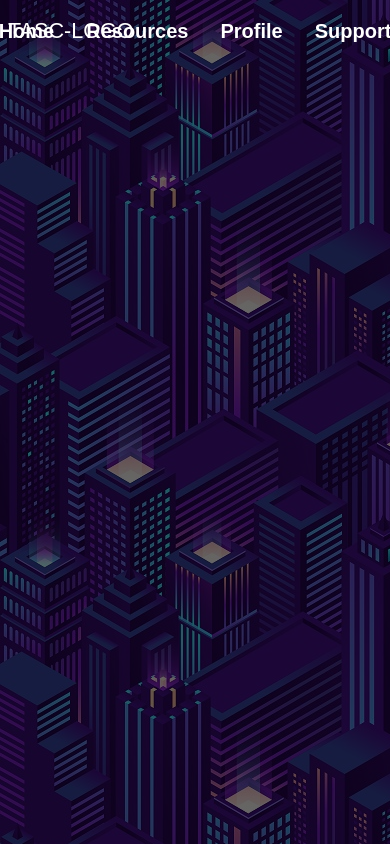
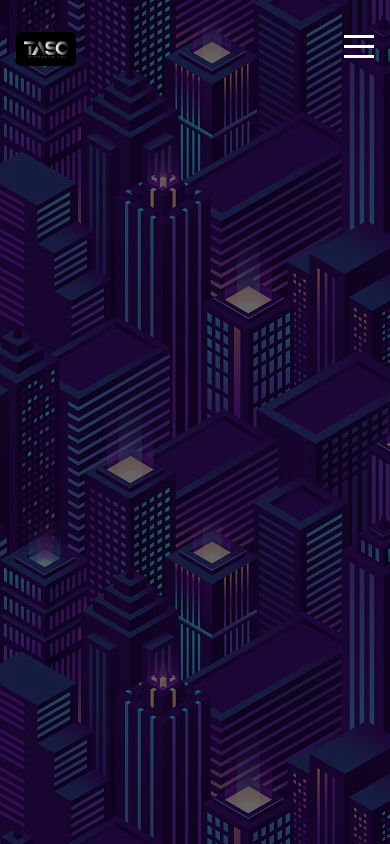
Before and after one commit to rat-tub/frontend-components, a SvelteKit app: page /tasc-templates/KausthubhTascTemplate1 in a window 390 px wide. Built offline with nearby package versions, Linux system fonts and the light colour scheme.

Commit message:
feat: working hamburger menu
update tasc-template 1 so that its kind of responsive with a hamburger menu

```diff
--- a/src/routes/tasc-templates/KausthubhTascTemplate1/+page.svelte
+++ b/src/routes/tasc-templates/KausthubhTascTemplate1/+page.svelte
@@ -1,3 +1,7 @@
+<script>
+  import tasc from "$lib/images/tasc-low-quality.jpg";
+</script>
+
 <svelte:head>
   <title>TASC</title>
   <style>
@@ -13,7 +17,9 @@
 </svelte:head>
 
 <nav class="navbar">
-  <div class="brand-title">TASC-LOGO</div>
+  <img src={tasc} alt="tasc logo" class="brand-title" />
+  <input type="checkbox" class="toggle-menu" />
+  <div class="hamburger" />
   <div class="nav-links">
     <ul>
       <li><a href="/">Home</a></li>
@@ -38,40 +44,50 @@
   .background {
     background-image: url($lib/images/better.jpg);
     background-repeat: repeat;
-    background-color: rgba(0, 0, 0, 0.6); /* Fallback background color */
+    background-color: rgba(0, 0, 0, 0.6);
     background-blend-mode: darken;
     height: 100vh;
   }
 
   .navbar {
+    flex-direction: row;
     display: flex;
     position: fixed;
     justify-content: center;
     align-items: center;
     background-image: url($lib/images/better.jpg);
-    background-color: rgba(0, 0, 0, 0.6); /* Fallback background color */
+    background-color: rgba(0, 0, 0, 0.6);
     background-blend-mode: darken;
     background-repeat: repeat;
     width: 100%;
     color: white;
+    height: 8vh;
   }
 
   .brand-title {
+    cursor: pointer;
+    width: 60px;
+    border-radius: 5px;
     position: absolute;
     left: 0;
     font-size: 1.35rem;
-    margin: 0.5rem;
+    margin: 1rem;
     justify-self: flex-start;
   }
 
   .nav-links {
     height: 100%;
+    display: flex;
+    flex-direction: column;
   }
 
   .nav-links ul {
+    align-items: center;
     display: flex;
     margin: 0;
     padding: 0;
+    height: 100%;
+    gap: 10px;
   }
 
   .nav-links li {
@@ -81,9 +97,102 @@
   .nav-links li a {
     font-size: 20px;
     font-weight: bold;
-    display: block;
     text-decoration: none;
     color: #ffffff;
-    padding: 1rem;
+    padding: 0.5rem 1rem;
+    border-radius: 200px;
+    height: 100%;
+  }
+  .nav-links li a:hover {
+    background-color: white;
+    color: black;
+    transition: 0.3s;
+  }
+  .toggle-menu {
+    opacity: 0;
+    position: relative;
+    top: 100%;
+    width: 30px;
+    display: block; /* Show checkbox for toggling menu */
+  }
+
+  .hamburger {
+    position: relative;
+    display: none;
+    width: 30px;
+    height: 3px;
+    background-color: white;
+    transition: 0.3s;
+  }
+  .hamburger::before,
+  .hamburger::after {
+    position: absolute;
+    content: "";
+    background-color: white;
+    height: 3px;
+  }
+  .hamburger::before {
+    top: -10px;
+    width: 30px;
+  }
+  .hamburger::after {
+    top: 10px;
+    width: 30px;
+  }
+
+  @media (max-width: 640px) {
+    .navbar {
+      flex-direction: column;
+      align-items: flex-start;
+      padding: 1rem;
+      height: auto;
+    }
+
+    .nav-links ul {
+      display: none;
+    }
+
+    .brand-title {
+      position: static;
+      margin: 1rem 0;
+    }
+
+    .toggle-menu:checked ~ .nav-links {
+      display: flex;
+      flex-direction: column;
+      width: 100%;
+      height: 100%;
+    }
+
+    .toggle-menu:checked ~ .nav-links ul {
+      display: flex;
+      flex-direction: column;
+      width: 100%;
+      padding: 2rem;
+    }
+
+    .toggle-menu:checked ~ .nav-links ul li {
+      padding: 0.25rem;
+    }
+
+    .toggle-menu,
+    .hamburger {
+      display: flex;
+      position: relative;
+      align-self: flex-end;
+      top: -50px;
+    }
+    .toggle-menu:checked ~ .hamburger {
+      background-color: transparent;
+    }
+
+    .toggle-menu:checked ~ .hamburger::after {
+      transform: rotate(45deg);
+    }
+
+    .toggle-menu:checked ~ .hamburger::before {
+      transform: rotate(-45deg);
+      top: 10px;
+    }
   }
 </style>
```
Also changed, not shown: src/lib/images/tasc-low-quality.jpg (added).
